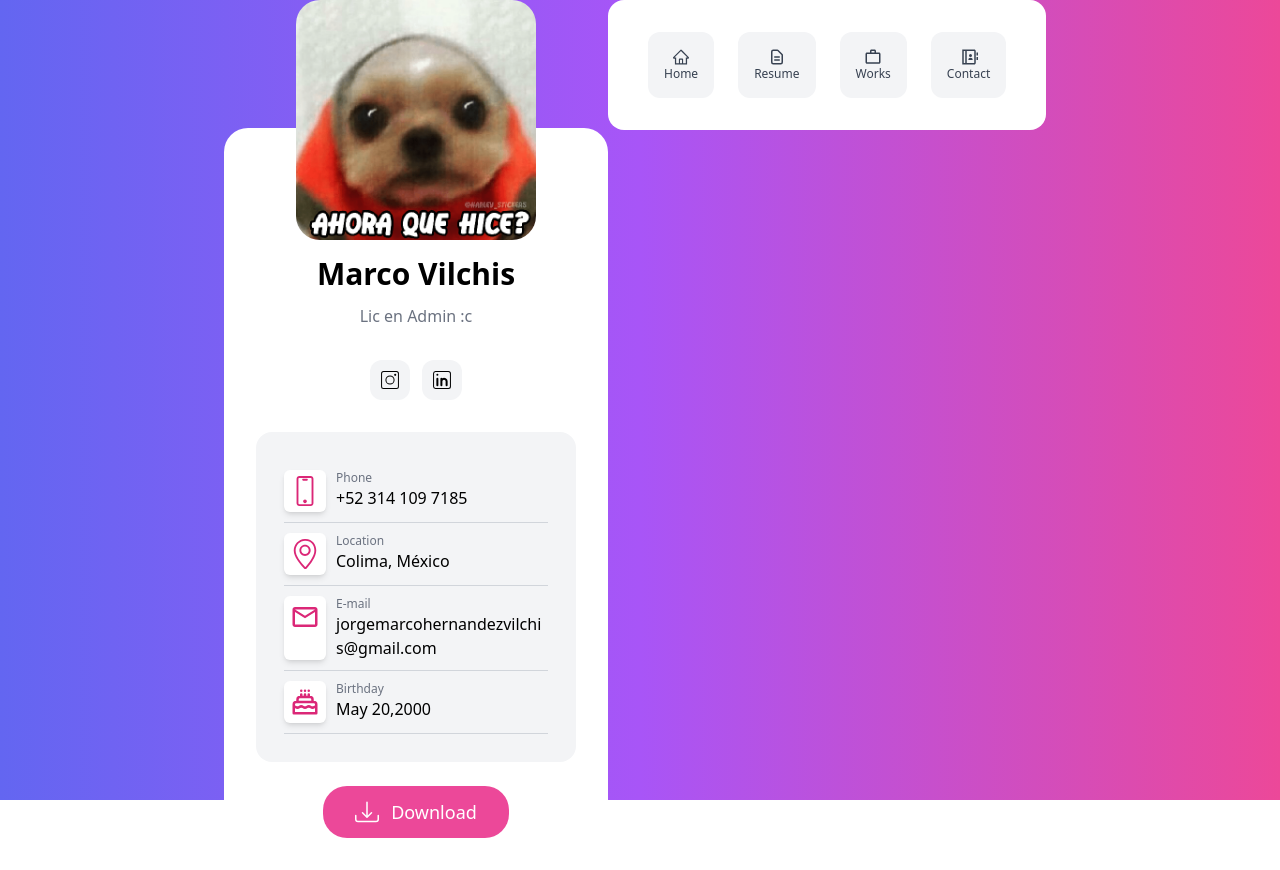
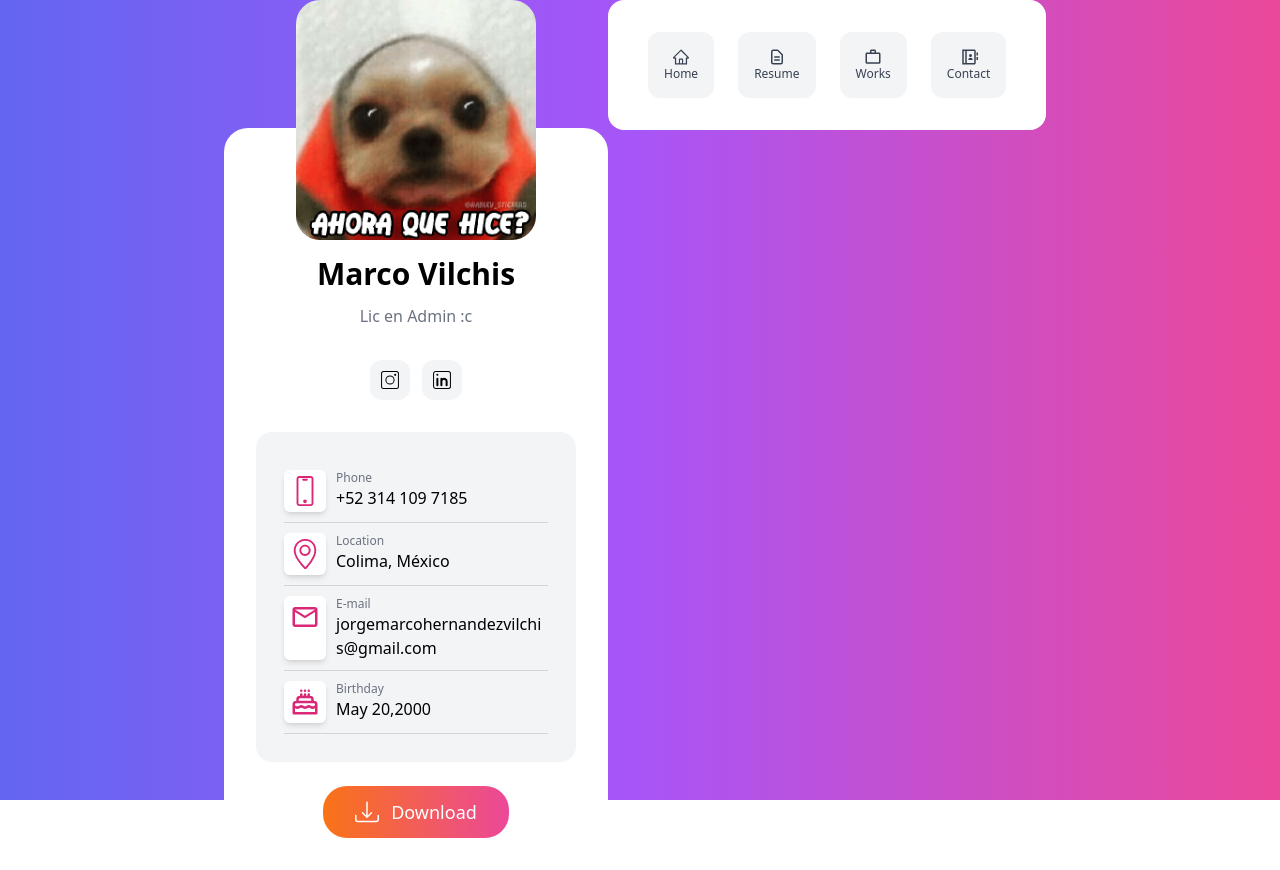
Before and after one commit to ErickLlerenas/portfolios, a React (Vite) app: page / in a window 1280 px wide. Built offline with nearby package versions, Linux system fonts and the light colour scheme.

Commit message:
remove unused files

```diff
--- a/index.html
+++ b/index.html
@@ -3,7 +3,7 @@
 	<head>
 		<meta charset="UTF-8" />
 		<meta name="viewport" content="width=device-width, initial-scale=1.0" />
-		<title>Marco Es Gay</title>
+		<title>I'm name</title>
 	</head>
 	<body>
 		<div id="root"></div>
--- a/src/layout/Profile/components/Cv.tsx
+++ b/src/layout/Profile/components/Cv.tsx
@@ -9,7 +9,7 @@ const Cv = ({ path, icon }: Cv): JSX.Element => {
     <a
       href={path}
       target="_blank"
-			className="inline-flex items-center mx-auto bg-gradient-to-r from-pink-500 to-orange-400 duration-200 transition ease-linear hover:bg-gradient-to-l from-orange-500 to-pink-500 px-8 py-3 text-lg text-white rounded-3xl mt-6"
+      className="inline-flex items-center mx-auto bg-gradient-to-r duration-200 transition ease-linear hover:bg-gradient-to-l from-orange-500 to-pink-500 px-8 py-3 text-lg text-white rounded-3xl mt-6"
     >
       {icon}
       <span className="ml-3">Download</span>
--- a/src/layout/Profile/components/Info.tsx
+++ /dev/null
@@ -1,13 +0,0 @@
-import React, { ReactNode } from "react";
-import { SlScreenSmartphone } from "react-icons/sl";
-
-interface InfoProps {
-	icon: ReactNode;
-	label: string;
-}
-
-const Info = ({ icon, label }: InfoProps): JSX.Element => {
-	return <div className="flex col"></div>;
-};
-
-export default Info;
```
Also changed, not shown: src/layout/Profile/index.tsx (+7 -19 lines). Lines whose indentation alone changed are shown as unchanged.
